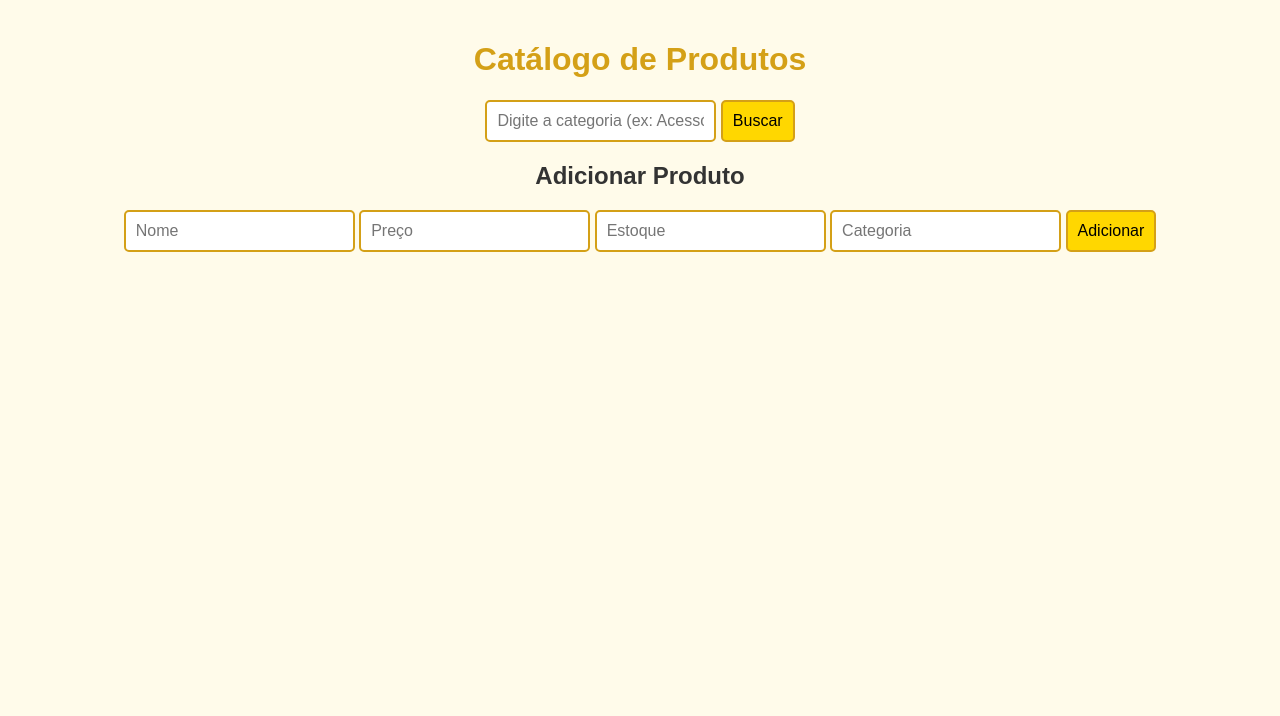
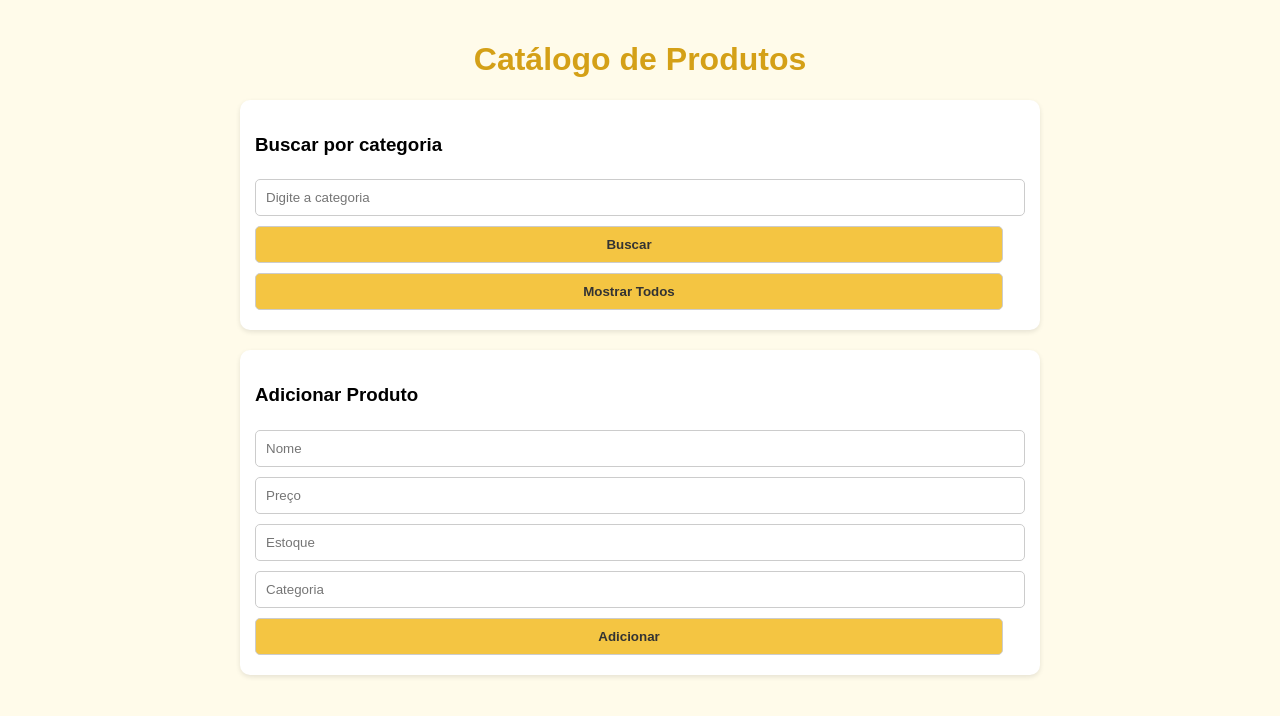
Before and after one commit to igorgianeri/bdiii-igor-vieira, a Flask app: page / in a window 1280 px wide. Shown: the top 716 px of the page. Run offline with Flask 3, Linux system fonts and the light colour scheme; data that the repository does not hold is empty.

Commit message:
Correção projeto redis

```diff
--- a/app.py
+++ b/app.py
@@ -1,82 +1,70 @@
-# Importa o Flask para criar a aplicação web
-from flask import Flask, request, jsonify, render_template
-# Importa o cliente Redis para Python
+from flask import Flask, render_template, request, jsonify
 import redis
 
-# Cria a aplicação Flask
 app = Flask(__name__)
 
-# Conecta ao servidor Redis rodando no localhost na porta padrão 6379
+# Conexão com Redis local
 r = redis.Redis(host='localhost', port=6379, db=0, decode_responses=True)
 
-# Função para inserir dados iniciais no Redis, se ainda não existirem
+# Inicializa dados de exemplo no Redis
 def inicializar_dados():
-    # Verifica se a lista "produtos" já existe no Redis
+    produtos = [
+        {"nome": "Mouse Gamer", "preco": "150.00", "estoque": "30", "categoria": "Acessórios"},
+        {"nome": "Teclado Mecânico", "preco": "350.00", "estoque": "20", "categoria": "Acessórios"},
+        {"nome": "Notebook", "preco": "4500.00", "estoque": "10", "categoria": "Informática"},
+    ]
+
+    # Só insere se ainda não houver produtos
     if not r.exists("produtos"):
-        # Lista de produtos exemplo (id, nome, preço, estoque, categoria)
-        produtos = [
-            (1, "Notebook Gamer", "4500.00", "12", "Informática"),
-            (2, "Mouse sem fio", "150.00", "50", "Acessórios"),
-            (3, "Teclado Mecânico", "350.00", "30", "Acessórios"),
-            (4, "Monitor 24\"", "900.00", "20", "Informática")
-        ]
-        # Loop para adicionar cada produto no Redis
-        for id, nome, preco, estoque, categoria in produtos:
-            # Cria um hash com os dados do produto
-            r.hset(f"produto:{id}", mapping={
-                "nome": nome,
-                "preco": preco,
-                "estoque": estoque,
-                "categoria": categoria
-            })
-            # Adiciona o ID na lista "produtos"
+        for id, produto in enumerate(produtos, start=1):
+            # Insere campo a campo (compatível com Redis 3.2)
+            for campo, valor in produto.items():
+                r.hset(f"produto:{id}", campo, valor)
+
             r.rpush("produtos", id)
-            # Adiciona o ID no conjunto da categoria correspondente
-            r.sadd(f"categoria:{categoria}", id)
+            r.sadd(f"categoria:{produto['categoria']}", id)
 
-# Executa a função para garantir que o banco tenha dados
-inicializar_dados()
+        r.set("ultimo_id", len(produtos))
 
-# Rota principal (carrega a página HTML)
+# Rota principal
 @app.route("/")
 def index():
-    # Retorna o arquivo "index.html" que está na pasta templates
     return render_template("index.html")
 
-# Rota para buscar produtos (com ou sem filtro de categoria)
+# Rota para buscar produtos
 @app.route("/buscar", methods=["GET"])
 def buscar():
-    # Pega o parâmetro "categoria" da URL (se existir)
     categoria = request.args.get("categoria")
-    resultados = []  # Lista para armazenar os resultados
+    produtos = []
 
     if categoria:
-        # Se o usuário informou uma categoria, busca só nessa categoria
         ids = r.smembers(f"categoria:{categoria}")
-        for pid in ids:
-            resultados.append(r.hgetall(f"produto:{pid}"))
     else:
-        # Se não informou categoria, busca todos os produtos
-        for pid in r.lrange("produtos", 0, -1):
-            resultados.append(r.hgetall(f"produto:{pid}"))
+        ids = r.lrange("produtos", 0, -1)
 
-    # Retorna os resultados no formato JSON
-    return jsonify(resultados)
+    for id in ids:
+        produto = r.hgetall(f"produto:{id}")
+        if produto:
+            produto["id"] = id
+            produtos.append(produto)
 
+    return jsonify(produtos)
+
+# Rota para adicionar produtos
 @app.route("/adicionar", methods=["POST"])
 def adicionar():
     data = request.get_json()
-    novo_id = r.incr("ultimo_id")  # cria um id incremental
-    r.hset(f"produto:{novo_id}", mapping={
-        "nome": data["nome"],
-        "preco": data["preco"],
-        "estoque": data["estoque"],
-        "categoria": data["categoria"]
-    })
+    novo_id = r.incr("ultimo_id")
+
+    # Insere campo a campo para compatibilidade
+    for campo, valor in data.items():
+        r.hset(f"produto:{novo_id}", campo, valor)
+
     r.rpush("produtos", novo_id)
     r.sadd(f"categoria:{data['categoria']}", novo_id)
+
     return jsonify({"status": "ok", "id": novo_id})
 
-# Executa a aplicação Flask
 if __name__ == "__main__":
+    inicializar_dados()
     app.run(debug=True)
--- a/templates/index.html
+++ b/templates/index.html
@@ -1,154 +1,143 @@
 <!DOCTYPE html>
 <html lang="pt-BR">
-
 <head>
     <meta charset="UTF-8">
+    <meta name="viewport" content="width=device-width, initial-scale=1.0">
     <title>Catálogo de Produtos</title>
     <style>
-        /* Estilo geral da página */
         body {
             font-family: Arial, sans-serif;
             background-color: #fffbea;
-            /* Fundo amarelo claro */
             margin: 0;
             padding: 20px;
-            color: #333;
         }
-
         h1 {
             color: #d4a017;
-            /* Amarelo escuro */
             text-align: center;
         }
-
-        /* Área de busca */
-        .search-box {
-            text-align: center;
+        .container {
+            max-width: 800px;
+            margin: auto;
+        }
+        .busca, .adicionar {
             margin-bottom: 20px;
+            background: white;
+            padding: 15px;
+            border-radius: 10px;
+            box-shadow: 0px 2px 5px rgba(0,0,0,0.1);
         }
-
-        input,
+        input, button {
+            padding: 10px;
+            margin: 5px 0;
+            border: 1px solid #ccc;
+            border-radius: 5px;
+            width: calc(100% - 22px);
+        }
         button {
-            padding: 10px;
-            font-size: 16px;
-            border: 2px solid #d4a017;
-            border-radius: 5px;
-            outline: none;
-        }
-
-        button {
-            background-color: #ffd700;
-            /* Amarelo */
+            background-color: #f4c542;
+            color: #333;
+            font-weight: bold;
             cursor: pointer;
         }
-
         button:hover {
-            background-color: #ffcc00;
-            /* Amarelo mais escuro no hover */
+            background-color: #d4a017;
         }
-
-        /* Área de resultados */
-        .results {
-            display: flex;
-            flex-wrap: wrap;
-            justify-content: center;
+        .produtos {
+            display: grid;
+            grid-template-columns: repeat(auto-fit, minmax(200px, 1fr));
             gap: 15px;
         }
-
-        /* Estilo de cada card de produto */
         .card {
-            background-color: #fff;
-            border: 2px solid #ffd700;
+            background: white;
+            padding: 15px;
             border-radius: 10px;
-            padding: 15px;
-            width: 250px;
-            text-align: center;
-            box-shadow: 0 4px 6px rgba(0, 0, 0, 0.1);
+            box-shadow: 0px 2px 5px rgba(0,0,0,0.1);
         }
-
-        .card h2 {
+        .card h3 {
+            margin-top: 0;
             color: #d4a017;
         }
     </style>
 </head>
-
 <body>
+    <div class="container">
         <h1>Catálogo de Produtos</h1>
 
-    <!-- Caixa de busca -->
-    <div class="search-box">
-        <input type="text" id="categoria" placeholder="Digite a categoria (ex: Acessórios)">
-        <button onclick="buscar()">Buscar</button>
+        <div class="busca">
+            <h3>Buscar por categoria</h3>
+            <input type="text" id="categoria" placeholder="Digite a categoria">
+            <button onclick="buscarProdutos()">Buscar</button>
+            <button onclick="limparBusca()">Mostrar Todos</button>
         </div>
 
-    <div class="add-box" style="text-align:center; margin-bottom:20px;">
-        <h2>Adicionar Produto</h2>
+        <div class="adicionar">
+            <h3>Adicionar Produto</h3>
             <input type="text" id="nome" placeholder="Nome">
             <input type="text" id="preco" placeholder="Preço">
             <input type="text" id="estoque" placeholder="Estoque">
-        <input type="text" id="categoriaAdd" placeholder="Categoria">
-        <button onclick="adicionar()">Adicionar</button>
+            <input type="text" id="novaCategoria" placeholder="Categoria">
+            <button onclick="adicionarProduto()">Adicionar</button>
         </div>
 
-
-    <!-- Onde os resultados aparecerão -->
-    <div class="results" id="results"></div>
+        <div class="produtos" id="listaProdutos"></div>
+    </div>
 
     <script>
-        /* Função que consulta a API /buscar */
-        function buscar() {
-            const categoria = document.getElementById("categoria").value; // Pega valor do campo
-            let url = "/buscar"; // Endpoint da API
-
-            // Se o usuário digitou categoria, adiciona na URL
-            if (categoria) {
-                url += `?categoria=${encodeURIComponent(categoria)}`;
-            }
-
-            // Faz a requisição GET para o backend
-            fetch(url)
-                .then(res => res.json()) // Converte resposta para JSON
+        function buscarProdutos() {
+            const categoria = document.getElementById("categoria").value;
+            fetch(`/buscar?categoria=${categoria}`)
+                .then(res => res.json())
                 .then(data => {
-                    const resultsDiv = document.getElementById("results");
-                    resultsDiv.innerHTML = ""; // Limpa resultados anteriores
-
-                    // Para cada produto retornado
-                    data.forEach(produto => {
-                        const card = document.createElement("div");
-                        card.className = "card";
-                        // Monta o HTML do card
-                        card.innerHTML = `
-                    <h2>${produto.nome}</h2>
-                    <p><strong>Preço:</strong> R$ ${produto.preco}</p>
-                    <p><strong>Estoque:</strong> ${produto.estoque}</p>
-                    <p><strong>Categoria:</strong> ${produto.categoria}</p>
-                `;
-                        // Adiciona o card na página
-                        resultsDiv.appendChild(card);
-                    });
+                    mostrarProdutos(data);
                 });
         }
 
-        function adicionar() {
+        function limparBusca() {
+            document.getElementById("categoria").value = "";
+            buscarProdutos();
+        }
+
+        function adicionarProduto() {
             const nome = document.getElementById("nome").value;
             const preco = document.getElementById("preco").value;
             const estoque = document.getElementById("estoque").value;
-            const categoria = document.getElementById("categoriaAdd").value;
+            const categoria = document.getElementById("novaCategoria").value;
 
             fetch("/adicionar", {
                 method: "POST",
                 headers: { "Content-Type": "application/json" },
                 body: JSON.stringify({ nome, preco, estoque, categoria })
-            })
-                .then(res => res.json())
-                .then(data => {
-                    alert("Produto adicionado com sucesso! ID: " + data.id);
-                    buscar(); // atualiza a lista na tela
+            }).then(res => res.json())
+              .then(() => {
+                  limparFormulario();
+                  buscarProdutos();
               });
         }
 
+        function limparFormulario() {
+            document.getElementById("nome").value = "";
+            document.getElementById("preco").value = "";
+            document.getElementById("estoque").value = "";
+            document.getElementById("novaCategoria").value = "";
+        }
 
+        function mostrarProdutos(produtos) {
+            const lista = document.getElementById("listaProdutos");
+            lista.innerHTML = "";
+            produtos.forEach(prod => {
+                lista.innerHTML += `
+                    <div class="card">
+                        <h3>${prod.nome}</h3>
+                        <p>Preço: R$ ${prod.preco}</p>
+                        <p>Estoque: ${prod.estoque}</p>
+                        <p>Categoria: ${prod.categoria}</p>
+                    </div>
+                `;
+            });
+        }
+
+        // Carrega todos os produtos ao abrir
+        window.onload = buscarProdutos;
     </script>
 </body>
-
 </html>
```
Lines whose indentation alone changed are shown as unchanged.
